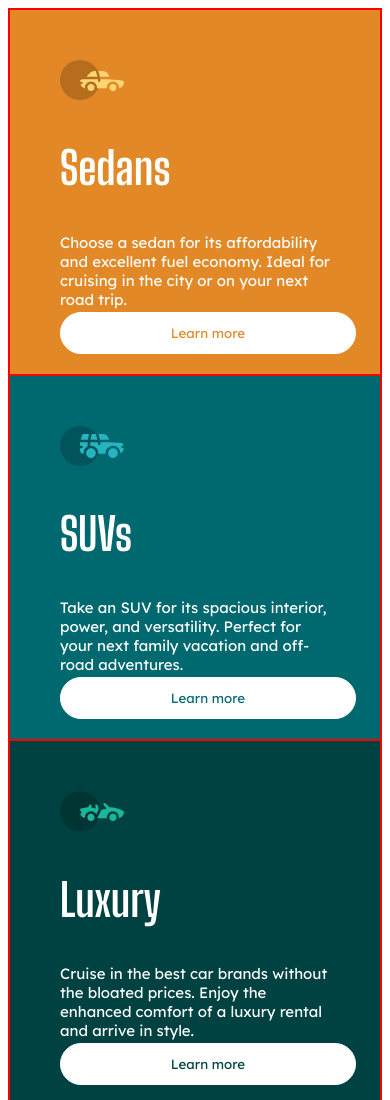
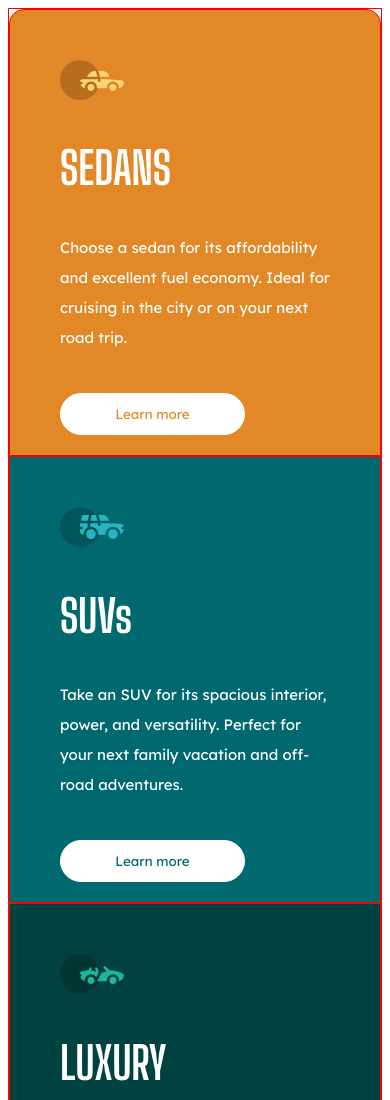
Before and after one commit to GabrielCarrillo93/3-column-preview-card, a plain HTML site: page index.html in a window 390 px wide. Shown: the top 1100 px of the page. Drawn offline with Linux system fonts and the light colour scheme.

Commit message:
mobile radius

```diff
--- a/css/styles.css
+++ b/css/styles.css
@@ -21,7 +21,6 @@ html{
 
 [class*="col-"] {
     float: left;
-    padding: 50px;
     border: 1px solid red;
 }
 body{
@@ -57,6 +56,18 @@ h1, h2{
 p{
     font-family: 'Lexend Deca';
     font-weight: 400;
+    line-height: 2rem;
+    font-size: 0.9;
+}
+
+
+section{
+    padding: 50px
+}
+
+.but{
+    padding: 0;
+    margin: 3.5rem 0;
 }
 
 button{
@@ -65,7 +76,7 @@ button{
     padding: 0.8rem;
     font-family: 'Lexend Deca';
     border: 1px solid white;
-    width: 80%;
+    width: 50%;
     position: absolute;
     bottom: 20px;
 }
@@ -96,7 +107,6 @@ button{
 @media only screen and (max-width: 768px) {
     [class*="col-"] {
         float: left;
-        padding: 50px;
         border: 1px solid red;
         width: 100%;
     }
@@ -105,6 +115,16 @@ button{
         display: grid;
         padding: 0;
     }
+
+    .sed{
+        border-top-left-radius: 15px;
+        border-top-right-radius: 15px;
+    }
+
+    .lux{
+        border-bottom-right-radius: 15px;
+        border-bottom-left-radius: 15px;
+    }
 }
 
 .attribution { font-size: 11px; text-align: center; }
--- a/index.html
+++ b/index.html
@@ -12,10 +12,10 @@
 </head>
 <body>
 
-  <main class="row col-9">
+  <main class="row col-8">
     <section class="sed col-4">
       <img src="images/icon-sedans.svg" alt="Sedans-icon">
-      <h1>Sedans</h1>
+      <h1>SEDANS</h1>
       <p>
         Choose a sedan for its affordability and excellent fuel economy. Ideal for cruising in the city
         or on your next road trip.
@@ -35,7 +35,7 @@
 
     <section class="lux col-4">
       <img src="images/icon-luxury.svg" alt="Luxury-icon">
-      <h2>Luxury</h2>
+      <h2>LUXURY</h2>
       <p>
         Cruise in the best car brands without the bloated prices. Enjoy the enhanced comfort of a luxury
         rental and arrive in style.
```
